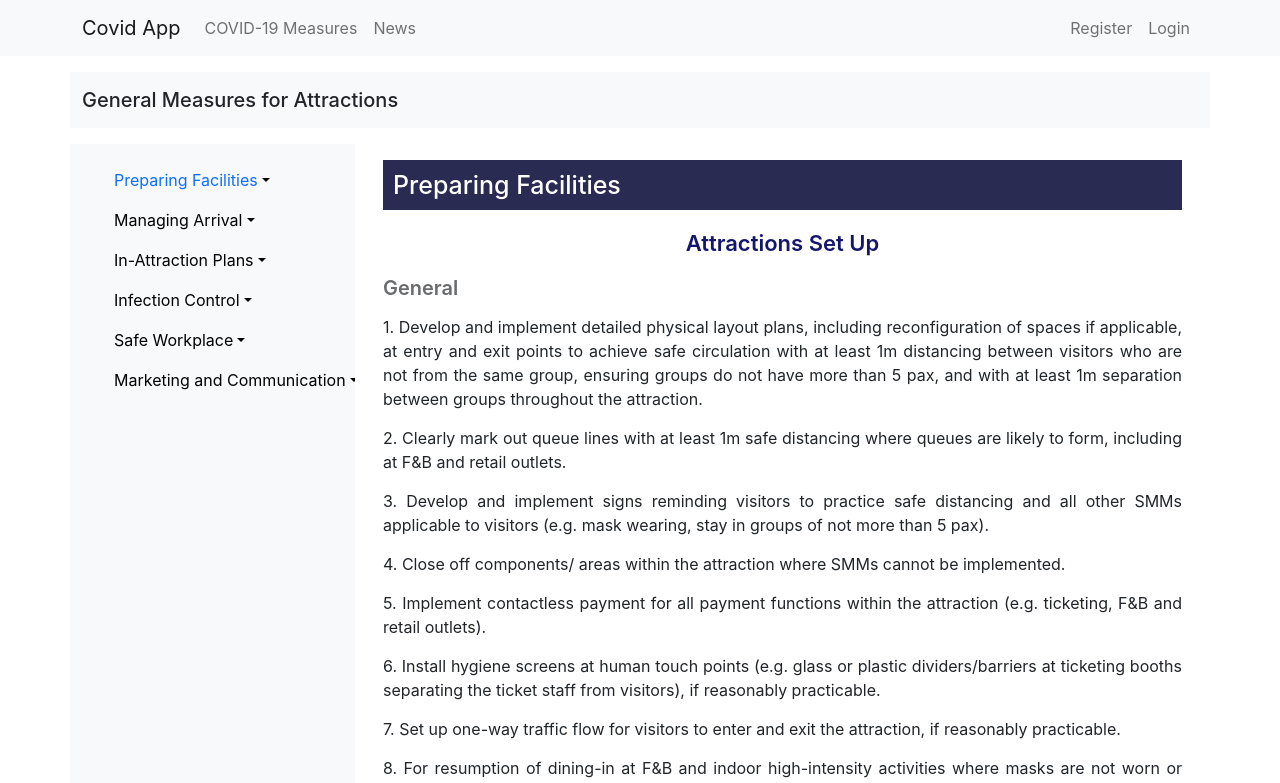
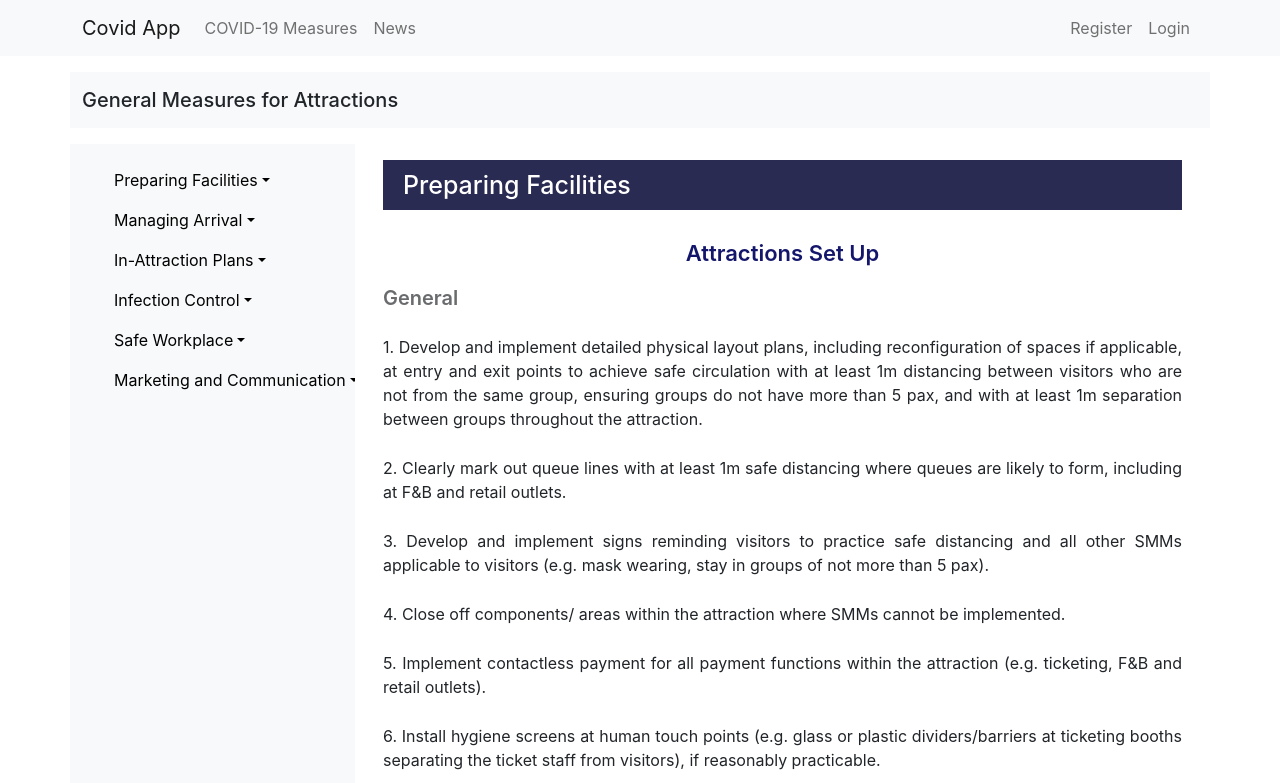
Before and after one commit to luketeosmu/covid-app, a React (Create React App) app: page /covidmeasures in a window 1280 px wide. Shown: the top 783 px of the page. Built offline with nearby package versions, Linux system fonts and the light colour scheme; no server answers.

Commit message:
InfoManagingArrival verticalNavBar updated

```diff
--- a/src/components/GeneralMeasures/GeneralMeasures.jsx
+++ b/src/components/GeneralMeasures/GeneralMeasures.jsx
@@ -4,6 +4,7 @@ import VerticalNavBarCovid from '../VerticalNavBar/VerticalNavBarCovid';
 import {Container, Row, Col} from 'react-bootstrap';
 import Footer from "../Footer/Footer";
 import InfoPrepareFacilities from './InfoPrepareFacilities';
+import InfoManagingArrival from './InfoManagingArrival';
 
 const GeneralMeasures = () => {
     return (
@@ -19,6 +20,7 @@ const GeneralMeasures = () => {
                     </Col>
                     <Col className="m-3">
                         <InfoPrepareFacilities />
+                        <InfoManagingArrival />
                     </Col>
                 </Row>
             </Container>
--- a/src/components/GeneralMeasures/Info.css
+++ b/src/components/GeneralMeasures/Info.css
@@ -2,11 +2,11 @@
     font-size: 25px;
     color: white;
     background-color: #2a2b52;
-    padding: 10px 10px;
+    padding: 10px 20px;
 }
 
 .title-level2{
-    margin-top: 20px;
+    margin-top: 30px;
     font-size: 22px;
     color: #14166b;
     font-weight: 600;
@@ -28,7 +28,7 @@
 }
 
 span{
-    margin-top: 15px;
+    margin-top: 25px;
     display: block;
     text-align: justify;
 }
--- a/src/components/GeneralMeasures/InfoManagingArrival.jsx
+++ b/src/components/GeneralMeasures/InfoManagingArrival.jsx
@@ -0,0 +1,28 @@
+import './Info.css'
+
+const InfoManagingArrival = () => {
+    return (
+        <div>
+            <h1 id="InfoManagingArrival" className="title-level1">Managing Arrival</h1>
+            <h2 id="InfoHealthContactTrace" className="title-level2">Health Checks and Contact Tracing</h2>
+            <p>
+            <span> 1. Implement TraceTogether-only SafeEntry (SE) and capability for visitors and all personnel (including staff and contractors) to use TraceTogether mobile application or TraceTogether token for SE check-in to enter the attraction. IDs can only be used under extenuating circumstances.<br/></span>
+
+            <span> 2.  Implement SEGW at all public-facing entrances and exits.<br/></span>
+            </p>
+
+            <h2 id="InfoManageEntry" className="title-level2">Managing Entry</h2>
+            <p>
+            <span> 1. Develop and implement detailed plan to manage entry and exit (e.g. timed entry or pre-booking of sessions). On-site or walk-in ticketing is not allowed for first 2 weeks from the date that the attraction first resumes operations.<br/></span>
+
+            <span> 2. Ensure all staff wear masks and any other necessary personal protective equipment (PPE) at all times, except during activities which require masks to be removed.<br/></span>
+
+            <span> 3. Ensure that groups of visitors entering together must not exceed 5 pax.<br/></span>
+
+            <span> 4.  Ensure, where reasonably practical, that all visitors wear masks for the duration of their visit.<br/></span>
+            </p>
+        </div>
+    );
+}
+
+export default InfoManagingArrival;
--- a/src/components/GeneralMeasures/InfoPrepareFacilities.jsx
+++ b/src/components/GeneralMeasures/InfoPrepareFacilities.jsx
@@ -2,7 +2,7 @@ import './Info.css'
 
 const InfoPrepareFacilities = () => {
     return (
-        <div>
+        <div style={{marginBottom:"50px"}}>
             <h1 id="InfoPrepareFacilities" className="title-level1">Preparing Facilities</h1>
             <h2 id="InfoAttractionsSetUp" className="title-level2">Attractions Set Up</h2>
                 <h3 id="InfoGeneral" className="title-level3">General</h3>
--- a/src/components/VerticalNavBar/VerticalNavBarCovid.css
+++ b/src/components/VerticalNavBar/VerticalNavBarCovid.css
@@ -7,6 +7,7 @@
 
 a{
     text-decoration: none;
+    color: black;
 }
 
 .title-level-3{
--- a/src/components/VerticalNavBar/VerticalNavBarCovid.jsx
+++ b/src/components/VerticalNavBar/VerticalNavBarCovid.jsx
@@ -24,10 +24,10 @@ const VerticalNavBarCovid = () => {
             </Dropdown>
 
             <Dropdown as={NavItem}>
-            <Dropdown.Toggle as={NavLink} style={{color:"black"}}>Managing Arrival</Dropdown.Toggle>
+            <Dropdown.Toggle as={NavLink} style={{color:"black"}}><a href="#InfoManagingArrival">Managing Arrival</a></Dropdown.Toggle>
             <Dropdown.Menu style = {{width: "280px"}}>
-                <a href="#InfoPrepareFacilities"> <h2 className="title-level-2">Health Checks and Contact Tracing</h2></a>
-                <a href="#InfoPrepareFacilities"> <h2 className="title-level-2">Managing Entry</h2></a>
+                <a href="#InfoHealthContactTrace"> <h2 className="title-level-2">Health Checks and Contact Tracing</h2></a>
+                <a href="#InfoManageEntry"> <h2 className="title-level-2">Managing Entry</h2></a>
             </Dropdown.Menu>
             </Dropdown>
 
```
